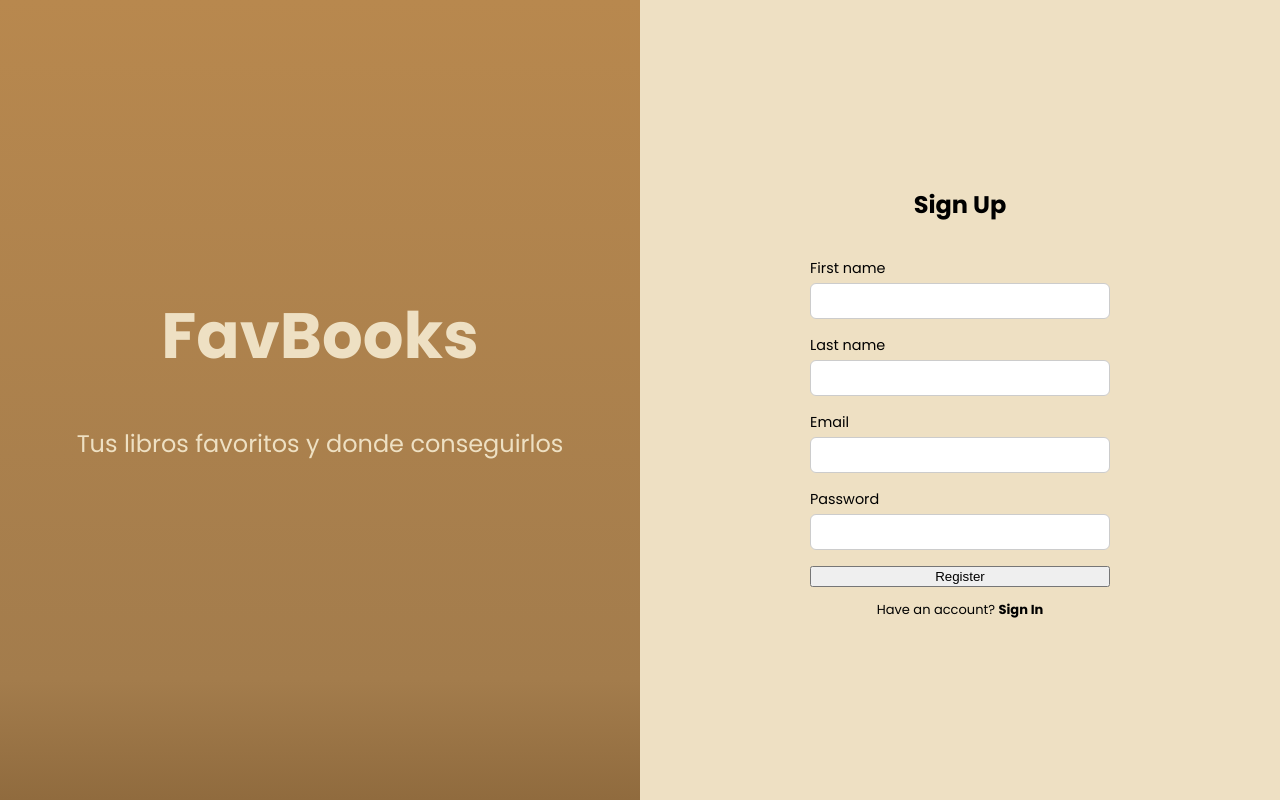
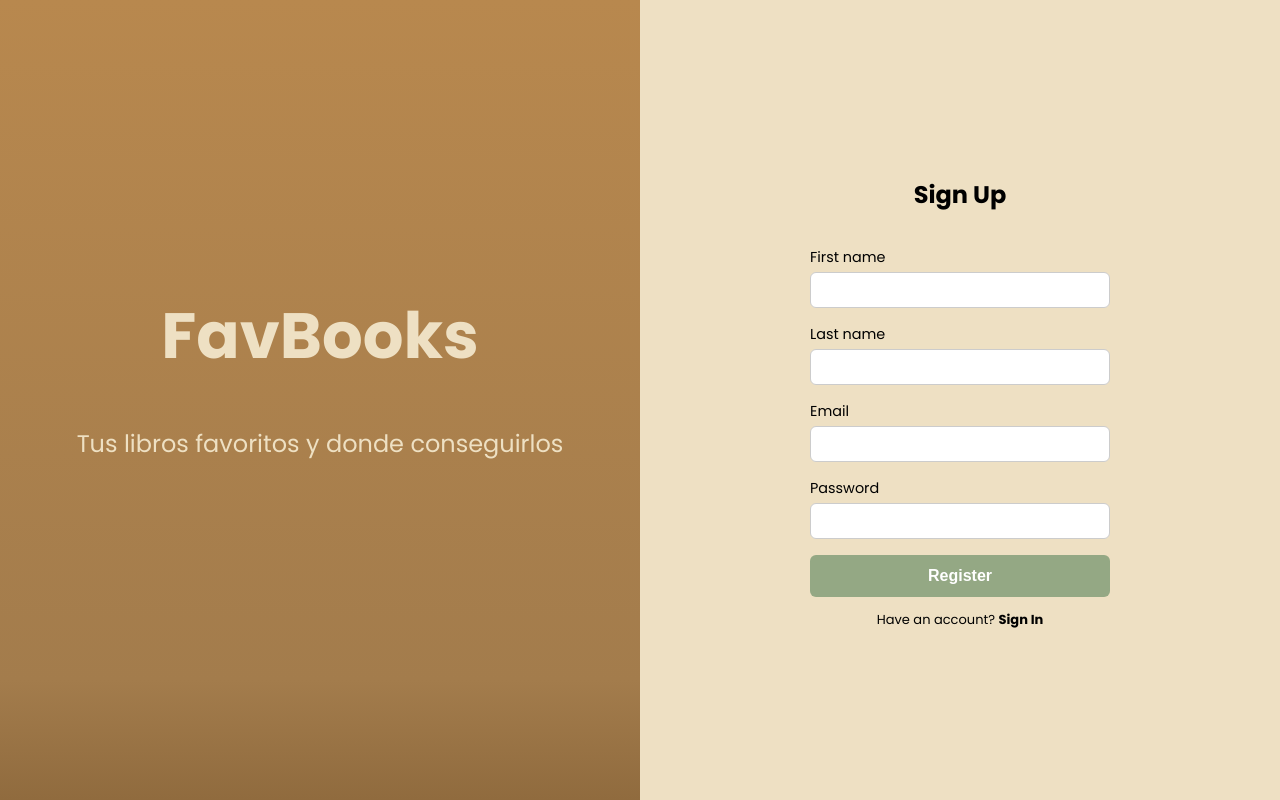
Before and after one commit to ManuelRuaEchalar/bookmarks-cliente, a React (Vite) app: page /signup in a window 1280 px wide. Built offline with nearby package versions, Linux system fonts and the light colour scheme; no server answers.

Commit message:
estilos boton form

```diff
--- a/src/components/Auth/SubmitButton.tsx
+++ b/src/components/Auth/SubmitButton.tsx
@@ -1,7 +1,7 @@
 interface SubmitButtonProps {
   text: string;
   isLoading?: boolean;
-  onClick?: () => void; // Opcional, para manejar el evento de clic
+  onClick?: () => void;
 }
 
 function SubmitButton({ text, isLoading = false, onClick }: SubmitButtonProps) {
@@ -10,19 +10,18 @@ function SubmitButton({ text, isLoading = false, onClick }: SubmitButtonProps) {
       type="submit"
       onClick={onClick}
       disabled={isLoading}
-      className={`px-3 py-2 rounded-md text-white font-bold text-base transition-colors duration-200
-        ${isLoading ? 'bg-green-600 cursor-not-allowed opacity-70' : 'bg-green-500 hover:bg-green-600'}`}
+      className={`submit-button ${isLoading ? 'loading' : ''}`}
     >
       {isLoading ? (
-        <span className="flex items-center gap-2">
+        <span className="loading-content">
           <svg
-            className="animate-spin h-5 w-5 text-white"
+            className="spinner"
             xmlns="http://www.w3.org/2000/svg"
             fill="none"
             viewBox="0 0 24 24"
           >
             <circle
-              className="opacity-25"
+              className="spinner-circle"
               cx="12"
               cy="12"
               r="10"
@@ -30,7 +29,7 @@ function SubmitButton({ text, isLoading = false, onClick }: SubmitButtonProps) {
               strokeWidth="4"
             ></circle>
             <path
-              className="opacity-75"
+              className="spinner-path"
               fill="currentColor"
               d="M4 12a8 8 0 018-8V0C5.373 0 0 5.373 0 12h4zm2 5.291A7.962 7.962 0 014 12H0c0 3.042 1.135 5.824 3 7.938l3-2.647z"
             ></path>
--- a/src/index.css
+++ b/src/index.css
@@ -439,3 +439,54 @@ textarea:focus {
 .add-book-action-hover {
   font-weight: bold;
 }
+
+.submit-button {
+  padding: 0.75rem;
+  border-radius: 6px;
+  border: none;
+  background-color: #94a884;
+  color: #fff;
+  font-size: 1rem;
+  font-weight: bold;
+  cursor: pointer;
+  transition: background-color 0.2s ease-in-out;
+}
+
+.submit-button:hover:not(.loading) {
+  background-color: #7a8e6b; /* Color oscurecido para hover */
+}
+
+.submit-button.loading {
+  background-color: #7a8e6b; /* Color más oscuro durante loading */
+  cursor: not-allowed;
+  opacity: 0.7;
+}
+
+.loading-content {
+  display: flex;
+  align-items: center;
+  gap: 0.5rem;
+}
+
+.spinner {
+  width: 1.25rem;
+  height: 1.25rem;
+  animation: spin 1s linear infinite;
+}
+
+.spinner-circle {
+  opacity: 0.25;
+}
+
+.spinner-path {
+  opacity: 0.75;
+}
+
+@keyframes spin {
+  0% {
+    transform: rotate(0deg);
+  }
+  100% {
+    transform: rotate(360deg);
+  }
+}
```
